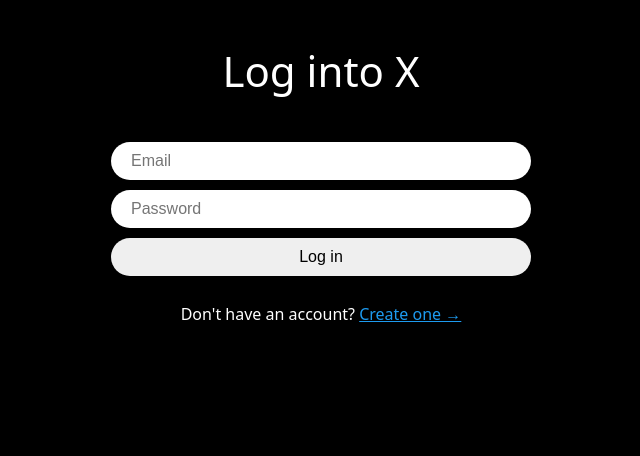
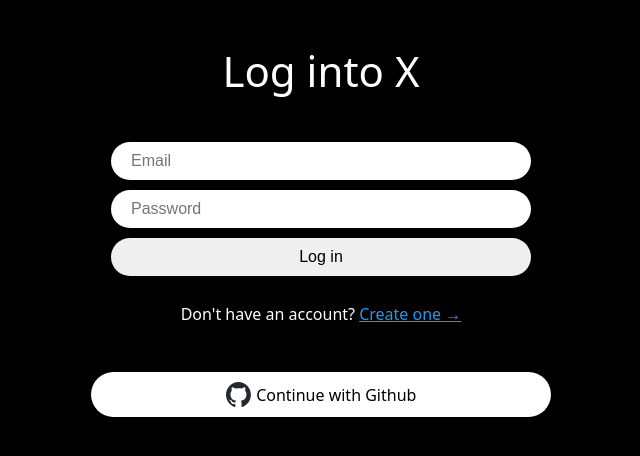
Before and after one commit to subin6985/nwitter-reloaded, a React (Vite) app: page /login in a window 1280 px wide. Shown: the top 456 px of the page, without its empty margins (319-959 px from the left). Built offline with nearby package versions, Linux system fonts and the light colour scheme.

Commit message:
3.5 Github Login

```diff
--- /dev/null
+++ b/src/components/github-btn.tsx
@@ -0,0 +1,45 @@
+import styled from "styled-components";
+import {GithubAuthProvider, signInWithPopup} from "firebase/auth";
+import {auth} from "../firebase.ts";
+import {useNavigate} from "react-router-dom";
+
+const Button = styled.span`
+  margin-top: 50px;
+  background-color: white;
+  font-weight: 500;
+  width: 100%;
+  color: black;
+  padding: 10px 20px;
+  border-radius: 50px;
+  border: 0;
+  display: flex;
+  gap: 5px;
+  align-items: center;
+  justify-content: center;
+  cursor: pointer;
+`;
+
+const Logo = styled.img`
+  height: 25px;
+`;
+
+export default function GithubButton() {
+  const navigate = useNavigate();
+
+  const onClick = async () => {
+    try {
+      const provider = new GithubAuthProvider();
+      await signInWithPopup(auth, provider);
+      navigate("/");
+    } catch (error) {
+      console.error(error);
+    }
+  };
+
+  return (
+      <Button onClick={onClick}>
+        <Logo src="/github-logo.svg" />
+        Continue with Github
+      </Button>
+  );
+}
--- a/src/routes/create-account.tsx
+++ b/src/routes/create-account.tsx
@@ -4,6 +4,7 @@
 import {Link, useNavigate} from "react-router-dom";
 import {FirebaseError} from "firebase/app";
 import {Form, Error, Input, Switcher, Title, Wrapper} from "../components/auth-components.ts";
+import GithubButton from "../components/github-btn.tsx";
 
 export default function CreateAccount() {
   const navigate = useNavigate();
@@ -60,6 +61,7 @@
         <Switcher>
           Already have an account? <Link to="/login">Log in &rarr;</Link>
         </Switcher>
+        <GithubButton />
       </Wrapper>
   )
 }
--- a/src/routes/login.tsx
+++ b/src/routes/login.tsx
@@ -4,6 +4,7 @@
 import {auth} from "../firebase.ts";
 import {signInWithEmailAndPassword} from "firebase/auth";
 import {Form, Error, Input, Switcher, Title, Wrapper} from "../components/auth-components.ts";
+import GithubButton from "../components/github-btn.tsx";
 
 export default function Login() {
   const navigate = useNavigate();
@@ -52,6 +53,7 @@
         <Switcher>
           Don't have an account? <Link to="/create-account">Create one &rarr;</Link>
         </Switcher>
+        <GithubButton />
       </Wrapper>
   )
 }
```
Also changed, not shown: public/github-logo.svg (added).
